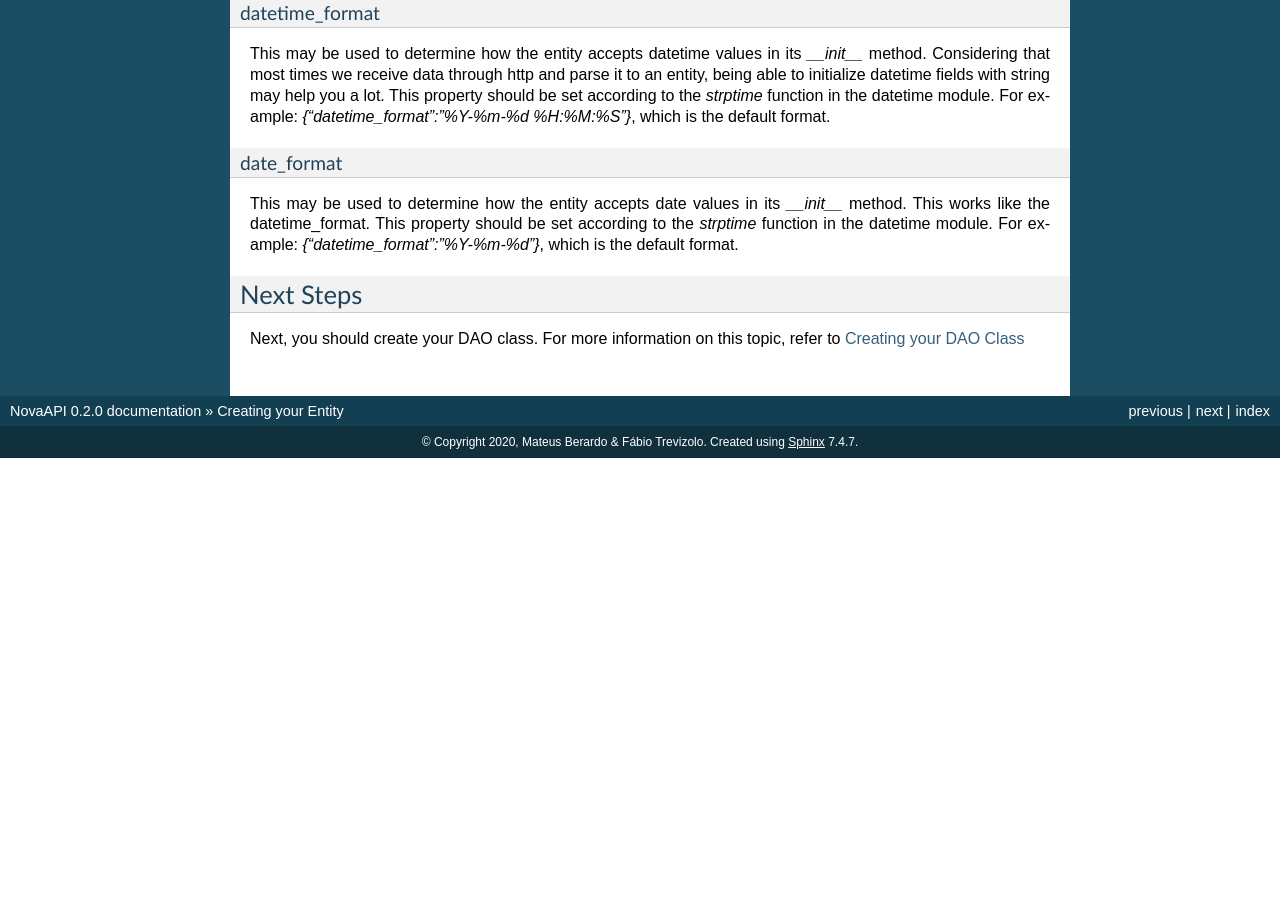
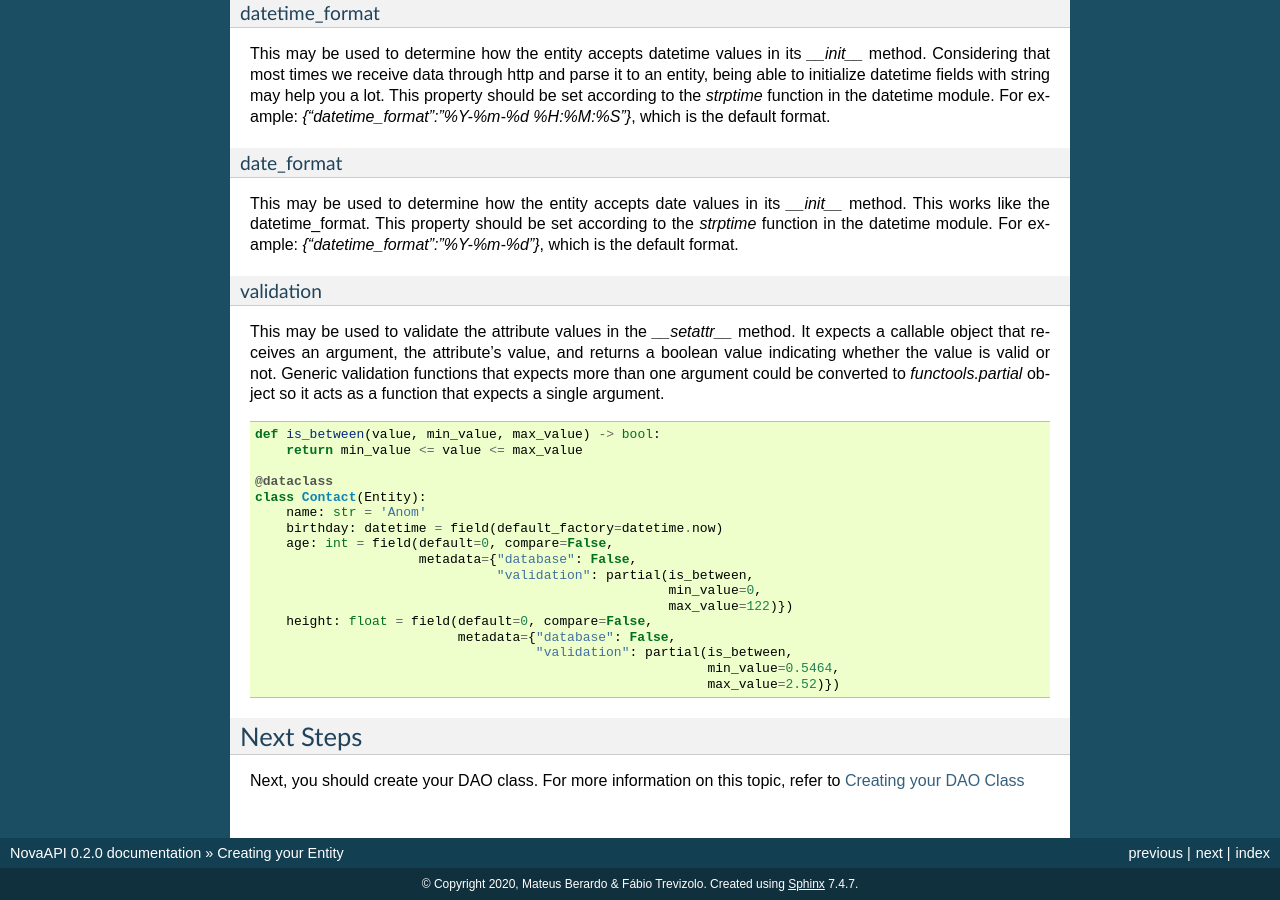
Before and after one commit to novaweb-mobi/nova-api, a Sphinx documentation site: the page built from docs/create_entity.rst, in a window 1280 px wide and 900 px high, scrolled down 1870 px. Built offline with Sphinx 7.4.7, drawn with Linux system fonts in a browser that asks for light colours; before the commit the page ends 2328 px from its top, so only the background shows below that.

Commit message:
added documentation

```diff
--- a/docs/create_entity.rst
+++ b/docs/create_entity.rst
@@ -119,6 +119,31 @@ This works like the datetime_format. This property should be set according to th
 function in the datetime module. For example: `{"datetime_format":"%Y-%m-%d"}`, which is
 the default format.
 
+validation
+^^^^^^^^^^
+This may be used to validate the attribute values in the `__setattr__` method.
+It expects a callable object that receives an argument, the attribute's value,
+and returns a boolean value indicating whether the value is valid or not. Generic
+validation functions that expects more than one argument could be converted to
+`functools.partial` object so it acts as a function that expects a single argument. ::
+
+    def is_between(value, min_value, max_value) -> bool:
+        return min_value <= value <= max_value
+
+    @dataclass
+    class Contact(Entity):
+        name: str = 'Anom'
+        birthday: datetime = field(default_factory=datetime.now)
+        age: int = field(default=0, compare=False,
+                         metadata={"database": False,
+                                   "validation": partial(is_between,
+                                                         min_value=0,
+                                                         max_value=122)})
+        height: float = field(default=0, compare=False,
+                              metadata={"database": False,
+                                        "validation": partial(is_between,
+                                                              min_value=0.5464,
+                                                              max_value=2.52)})
 
 Next Steps
 ==========
```
